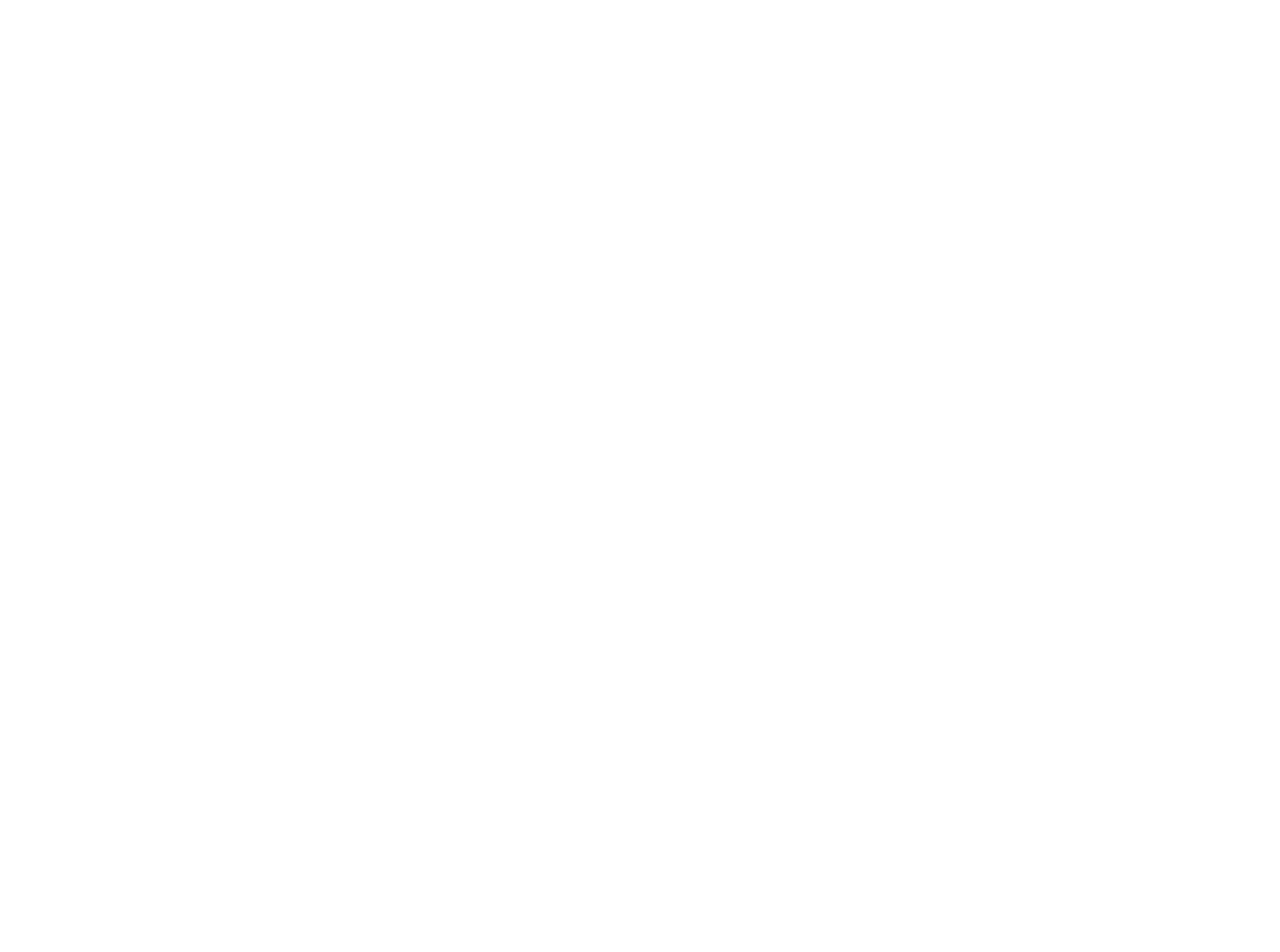
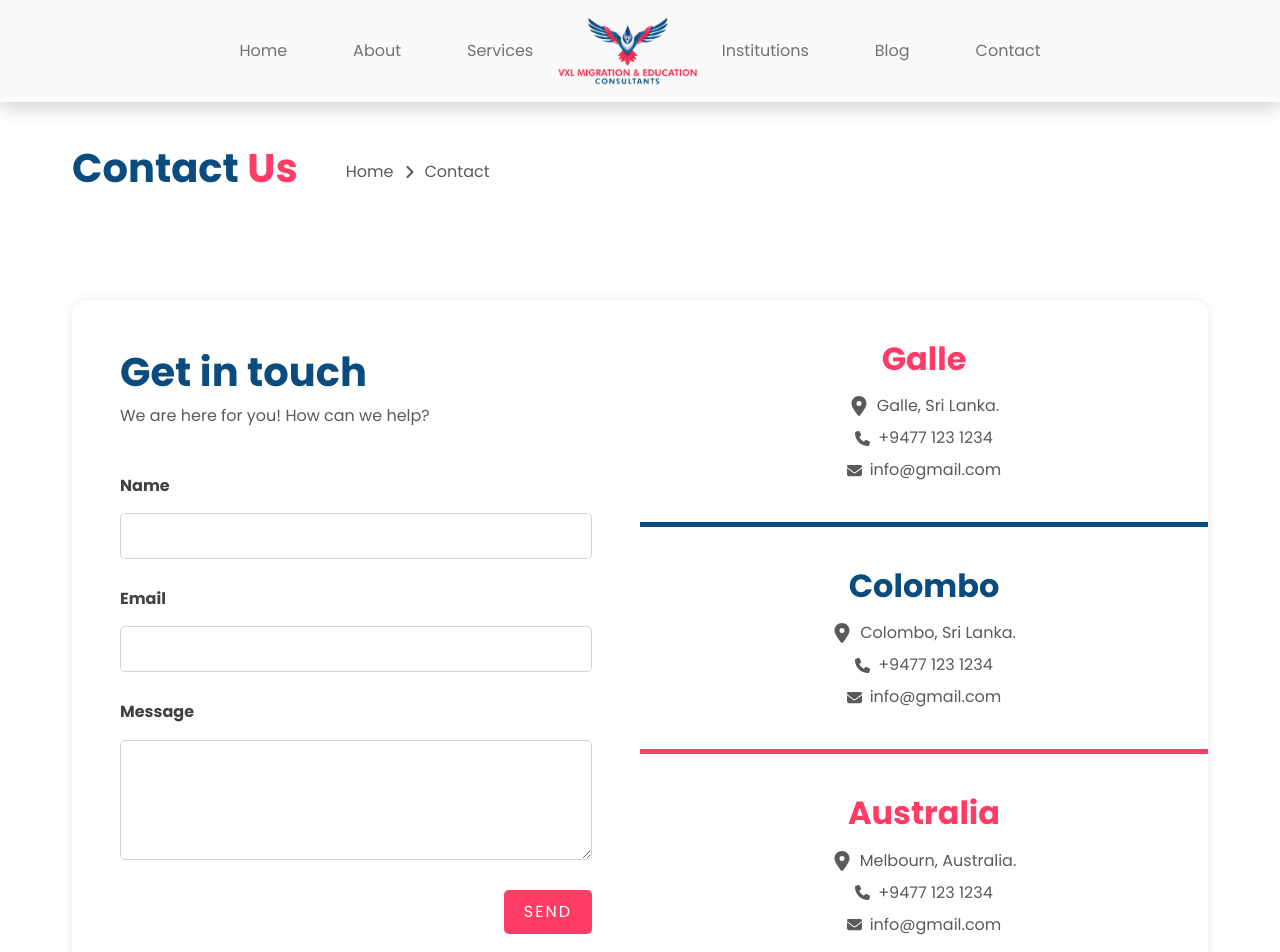
Before and after one commit to Genfour/VXL, a React (Create React App) app: page /contact in a window 1280 px wide. Before the commit this address had no page. Shown: the top 952 px of the page. Before the commit the page ends 800 px from the top, so only its background shows below. Built offline with nearby package versions, Linux system fonts and the light colour scheme; a web font is replaced by a local one.

Commit message:
added contact us page

```diff
--- a/public/css/style.css
+++ b/public/css/style.css
@@ -522,7 +522,7 @@
   width: 100%;
   height: auto;
   margin-top: 100px;
-  margin-bottom: 100px;
+  /* margin-bottom: 100px; */
 }
 
 .team-container p {
@@ -768,3 +768,156 @@
 .testimonial-carousel .owl-dot.active::after {
   background: var(--primary);
 }
+
+.contact-form {
+  width: 100%;
+  border-top-left-radius: 15px;
+  border-bottom-left-radius: 15px;
+  display: flex;
+  flex-direction: column;
+  align-items: start;
+}
+
+.contact-form h1 {
+  font-size: 2.5rem !important;
+}
+
+.contact-form button {
+  padding: 10px 20px;
+  font-size: 1rem;
+  letter-spacing: 2px;
+  border-radius: 5px;
+  background-color: #fe3c66;
+  border: none;
+  color: white;
+  font-family: "Poppins", sans-serif;
+}
+
+.contact-input-row {
+  width: 100%;
+  height: auto;
+  display: flex;
+  flex-direction: column;
+  align-items: start;
+}
+
+.contact-input-row h1 {
+  color: #424242 !important;
+  font-size: 1rem !important;
+}
+
+.contact-form-input {
+  border-radius: 5px;
+  border: 1px solid #d1d8c5;
+  margin-top: 10px;
+  margin-bottom: 30px;
+  padding: 10px;
+  width: 100%;
+}
+
+.contact-input-row textarea {
+  height: 120px;
+}
+
+.office-container {
+  flex-grow: 1;
+  display: flex;
+  flex-direction: column;
+  justify-content: center;
+  align-items: center;
+  /* padding: 3rem; */
+}
+
+.office-container h1 {
+  color: #fe3c66 !important;
+  margin-bottom: 1rem;
+  font-size: 2rem !important;
+}
+
+.office-1 {
+  background-color: #ffffff;
+  border-top-right-radius: 15px;
+  border-width: 0px 0px 5px 0px;
+  border-style: solid;
+  border-color: #0a4c7e;
+}
+
+.office-2 {
+  background-color: #ffffff;
+  border-width: 0px 0px 5px 0px;
+  border-style: solid;
+  border-color: #fe3c66;
+}
+
+.office-2 h1 {
+  color: #0a4c7e !important;
+}
+
+.office-3 {
+  background-color: #ffffff;
+  border-bottom-right-radius: 15px;
+  border-width: 0px 0px 5px 0px;
+  border-style: solid;
+  border-color: #0a4c7e;
+}
+
+.contact-map {
+  width: 100%;
+  height: auto;
+  margin-top: 100px;
+  margin-bottom: 100px;
+  box-shadow: 0px 0px 10px rgba(0, 0, 0, 0.1);
+  border-radius: 15px;
+}
+
+.contact-map-left,
+.contact-map-right {
+  width: 50%;
+  display: flex;
+  flex-direction: row;
+}
+
+.contact-map-right {
+  display: flex;
+  flex-direction: column;
+}
+
+.contact-map-left {
+  position: relative;
+  justify-content: start;
+}
+
+.contact-map-left img {
+  width: 250px;
+  height: auto;
+}
+
+.popup-map-location {
+  position: absolute;
+  background-color: white;
+  box-shadow: 0px 0px 10px rgba(0, 0, 0, 0.1);
+  display: flex;
+  justify-content: center;
+  align-items: center;
+  height: 40px;
+  width: auto;
+  padding-left: 10px;
+  padding-right: 10px;
+  border-radius: 5px;
+  z-index: 10;
+}
+
+.popup-map-location h1 {
+  font-size: 1rem !important;
+  margin: 0% !important;
+}
+
+.map-location-1 {
+  bottom: 0px;
+  left: 100px;
+}
+
+.map-location-2 {
+  bottom: 20px;
+  left: 400px;
+}
--- a/src/App.js
+++ b/src/App.js
@@ -3,6 +3,7 @@
 import Home from "./pages/Home";
 import Service from "./pages/Service";
 import About from "./pages/About";
+import Contact from "./pages/Contact";
 
 function App() {
   return (
@@ -12,6 +13,7 @@
           <Route path="/" element={<Home />} />
           <Route path="/about" element={<About />} />
           <Route path="/service" element={<Service />} />
+          <Route path="/contact" element={<Contact />} />
         </Routes>
       </BrowserRouter>
     </div>
--- a/src/components/Navbar.jsx
+++ b/src/components/Navbar.jsx
@@ -152,7 +152,7 @@
             Team
           </a> */}
             <a
-              href="#contact"
+              href="/contact"
               className="nav-item nav-link"
               // style={{ color: "#fff" }}
             >
--- a/src/index.css
+++ b/src/index.css
@@ -18,6 +18,15 @@
   height: 200px;
   overflow: auto;
   scrollbar-width: none; /* Firefox */
+}
+
+input {
+  border: none;
+}
+
+input:focus,
+textarea:focus {
+  outline: none;
 }
 
 .hide-scrollbar::-webkit-scrollbar {
--- /dev/null
+++ b/src/pages/Contact.jsx
@@ -0,0 +1,148 @@
+import { FontAwesomeIcon } from "@fortawesome/react-fontawesome";
+import Footer from "../components/Footer";
+import Navbar from "../components/Navbar";
+import {
+  faAngleRight,
+  faEnvelope,
+  faLocation,
+  faLocationDot,
+  faPhone,
+} from "@fortawesome/free-solid-svg-icons";
+import map from "../images/cropped-map.svg";
+
+export default function Contact() {
+  return (
+    <>
+      <div className="container-fluid d-flex flex-column about-container my-6 p-5">
+        <Navbar />
+        <div className="about-wrapper d-flex flex-column px-4">
+          <div className="about-heading d-flex flex-row">
+            <h1 className="text-start">
+              Contact <span style={{ color: "#fe3c66" }}>Us</span>
+            </h1>
+            <div className="d-flex flex-row align-items-center ms-5 about-small-navigation">
+              <a href="/">Home</a>
+              <FontAwesomeIcon
+                className="mx-2"
+                icon={faAngleRight}
+                color="#5A5A5A"
+                width={15}
+                height={15}
+              />
+              <a href="/about">Contact</a>
+            </div>
+          </div>
+
+          <div className="contact-map d-flex flex-row">
+            <div className="contact-map-left">
+              <div className="contact-form p-5">
+                <h1>Get in touch</h1>
+                <p className="mb-5">We are here for you! How can we help?</p>
+                <div className="contact-input-row">
+                  <h1>Name</h1>
+                  <input type="text" className="contact-form-input" />
+                </div>
+                <div className="contact-input-row">
+                  <h1>Email</h1>
+                  <input type="text" className="contact-form-input" />
+                </div>
+                <div className="contact-input-row">
+                  <h1>Message</h1>
+                  <textarea className="contact-form-input" />
+                </div>
+                <div className="contact-input-row align-items-end">
+                  <button type="submit">SEND</button>
+                </div>
+              </div>
+              {/* <div className="popup-map-location map-location-1">
+                <h1>Colombo</h1>
+              </div>
+              <div className="popup-map-location map-location-2">
+                <h1>Galle</h1>
+              </div>
+
+              <div className="map-header map-header-1"></div>
+              <div className="map-header map-header-2"></div> */}
+              {/* <img src={map} alt="User Icon" /> */}
+            </div>
+            <div className="contact-map-right">
+              <div className="office-container office-1">
+                <h1>Galle</h1>
+                <div className="d-flex flex-row align-items-center">
+                  <FontAwesomeIcon
+                    icon={faLocationDot}
+                    style={{ width: "20px", height: "20px" }}
+                  />
+                  <p className="p-0 m-0 ms-2">Galle, Sri Lanka.</p>
+                </div>
+                <div className="d-flex flex-row align-items-center mt-2">
+                  <FontAwesomeIcon
+                    icon={faPhone}
+                    style={{ width: "15px", height: "15px" }}
+                  />
+                  <p className="p-0 m-0 ms-2">+9477 123 1234</p>
+                </div>
+                <div className="d-flex flex-row align-items-center mt-2">
+                  <FontAwesomeIcon
+                    icon={faEnvelope}
+                    style={{ width: "15px", height: "15px" }}
+                  />
+                  <p className="p-0 m-0 ms-2">info@gmail.com</p>
+                </div>
+              </div>
+              <div className="office-container office-2">
+                <h1>Colombo</h1>
+                <div className="d-flex flex-row align-items-center">
+                  <FontAwesomeIcon
+                    icon={faLocationDot}
+                    style={{ width: "20px", height: "20px" }}
+                  />
+                  <p className="p-0 m-0 ms-2">Colombo, Sri Lanka.</p>
+                </div>
+                <div className="d-flex flex-row align-items-center mt-2">
+                  <FontAwesomeIcon
+                    icon={faPhone}
+                    style={{ width: "15px", height: "15px" }}
+                  />
+                  <p className="p-0 m-0 ms-2">+9477 123 1234</p>
+                </div>
+                <div className="d-flex flex-row align-items-center mt-2">
+                  <FontAwesomeIcon
+                    icon={faEnvelope}
+                    style={{ width: "15px", height: "15px" }}
+                  />
+                  <p className="p-0 m-0 ms-2">info@gmail.com</p>
+                </div>
+              </div>
+              <div className="office-container office-3">
+                <h1>Australia</h1>
+                <div className="d-flex flex-row align-items-center">
+                  <FontAwesomeIcon
+                    icon={faLocationDot}
+                    style={{ width: "20px", height: "20px" }}
+                  />
+                  <p className="p-0 m-0 ms-2">Melbourn, Australia.</p>
+                </div>
+                <div className="d-flex flex-row align-items-center mt-2">
+                  <FontAwesomeIcon
+                    icon={faPhone}
+                    style={{ width: "15px", height: "15px" }}
+                  />
+                  <p className="p-0 m-0 ms-2">+9477 123 1234</p>
+                </div>
+                <div className="d-flex flex-row align-items-center mt-2">
+                  <FontAwesomeIcon
+                    icon={faEnvelope}
+                    style={{ width: "15px", height: "15px" }}
+                  />
+                  <p className="p-0 m-0 ms-2">info@gmail.com</p>
+                </div>
+              </div>
+            </div>
+          </div>
+        </div>
+      </div>
+      <Footer />
+    </>
+  );
+}
```
Also changed, not shown: src/images/cropped-map-.png (added), src/images/cropped-map.svg (added).
